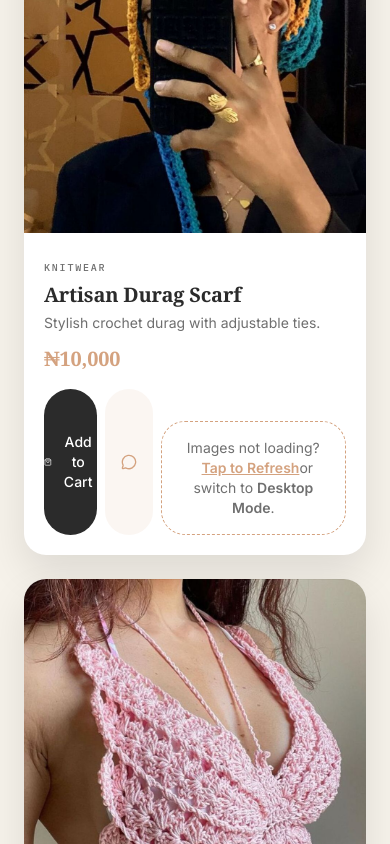
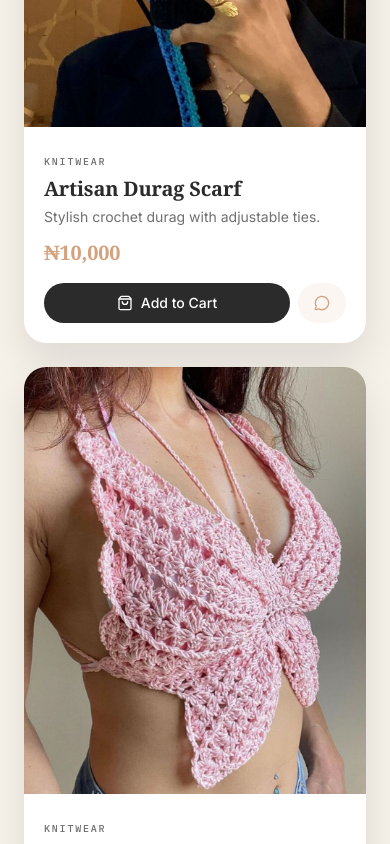
Before and after one commit to AirneyxTech/annyloveths-stitches, a React (Vite) app: page / in a window 390 px wide. Shown: the part 4840-5684 px from the top of the page. Built offline with nearby package versions, Linux system fonts and the light colour scheme.

Commit message:
Fixed mobile catalog: Removed conditional opacity and lowered observer threshold

```diff
--- a/src/App.tsx
+++ b/src/App.tsx
@@ -13,12 +13,19 @@ import './App.css';
 
 function App() {
   useEffect(() => {
-    // If the user is on a phone, we give the browser a "poke" to show the images
-    if (window.innerWidth < 768) {
+    // --- THE AUTO-POKE SCRIPT ---
+    const isMobile = /iPhone|iPad|iPod|Android/i.test(navigator.userAgent);
+
+    if (isMobile || window.innerWidth < 768) {
       setTimeout(() => {
+        // A small scroll "wakes up" the Intersection Observers
         window.scrollTo(0, 1);
         window.scrollTo(0, 0);
-        console.log("Mobile view stabilized");
+
+        // Force a resize event to trigger the Desktop-style logic
+        window.dispatchEvent(new Event('resize'));
+
+        console.log("Mobile view stabilized and poked");
       }, 1000);
     }
   }, []);
--- a/src/sections/ProductBrowser.tsx
+++ b/src/sections/ProductBrowser.tsx
@@ -13,6 +13,18 @@ export default function ProductBrowser() {
   const [isVisible, setIsVisible] = useState(false);
 
   const { addToCart } = useCart();
+
+  // SAFETY NET 1: Auto-Poke Logic
+  useEffect(() => {
+    const isMobile = /iPhone|iPad|iPod|Android/i.test(navigator.userAgent);
+    if (isMobile) {
+      setTimeout(() => {
+        window.dispatchEvent(new Event('resize'));
+        window.scrollBy(0, 1);
+        window.scrollBy(0, -1);
+      }, 1000);
+    }
+  }, []);
 
   const filteredProducts = activeFilter === 'all'
     ? products
@@ -38,7 +50,7 @@ export default function ProductBrowser() {
   };
 
   const handleWhatsAppOrder = (product: Product) => {
-    const phoneNumber = '2340000000000';
+    const phoneNumber = '2348123456789'; // Your WhatsApp Number
     const message = `Hello, I want to order: ${product.name}`;
     const encodedMessage = encodeURIComponent(message);
     const whatsappUrl = `https://wa.me/${phoneNumber}?text=${encodedMessage}`;
@@ -52,7 +64,7 @@ export default function ProductBrowser() {
           setIsVisible(true);
         }
       },
-      { threshold: 0.1 }
+      { threshold: 0.01 } // SAFETY NET 2: Ultra-low threshold for mobile trigger
     );
 
     if (sectionRef.current) {
@@ -115,7 +127,7 @@ export default function ProductBrowser() {
               className={`group bg-white rounded-[22px] overflow-hidden card-shadow hover:shadow-xl transition-all duration-500 hover:-translate-y-1 ${
                 isVisible ? 'opacity-100 translate-y-0' : 'opacity-0 translate-y-10'
               }`}
-              style={{ transitionDelay: `${index * 100}ms` }}
+              style={{ transitionDelay: `${index * 50}ms` }}
             >
               {/* Image */}
               <div className="relative aspect-[4/5] overflow-hidden">
@@ -123,6 +135,7 @@ export default function ProductBrowser() {
                   src={product.image}
                   alt={product.name}
                   className="w-full h-full object-cover transition-transform duration-500 group-hover:scale-105"
+                  loading="eager"
                 />
                 <div className="absolute inset-0 bg-black/0 group-hover:bg-black/10 transition-colors duration-300" />
               </div>
@@ -170,23 +183,25 @@ export default function ProductBrowser() {
                   >
                     <MessageCircle className="w-4 h-4" />
                   </button>
-                  <div className="md:hidden mt-8 p-4 bg-white/50 border border-dashed border-[#D4A27F] rounded-xl text-center">
-  <p className="text-sm text-[#6F6F6F]">
-    Images not loading?
-    <button
-      onClick={() => window.location.reload()}
-      className="ml-2 text-[#D4A27F] underline font-bold"
-    >
-      Tap to Refresh
-    </button>
-    or switch to <b>Desktop Mode</b>.
-  </p>
-</div>
                 </div>
               </div>
             </div>
           ))}
         </div>
+
+        {/* SAFETY NET 3: Manual Refresh Support Notice */}
+        <div className="lg:hidden mt-16 p-8 border-2 border-dashed border-[#D4A27F]/30 rounded-[32px] bg-white/50 text-center">
+          <p className="text-[#2B2B2B] font-serif text-lg font-semibold mb-2">Can't see our items?</p>
+          <p className="text-sm text-[#6F6F6F] mb-6">
+            Tap the button below to fix the display or switch your browser to <b>Desktop Mode</b>.
+          </p>
+          <button
+            onClick={() => window.location.reload()}
+            className="bg-[#D4A27F] text-white px-10 py-4 rounded-full font-bold shadow-xl hover:bg-[#b38665] transition-all active:scale-95"
+          >
+            Refresh Images
+          </button>
+        </div>
       </div>
     </section>
   );
```
Also changed, not shown: 1 other file (tests, documents, lock files or other folders).
